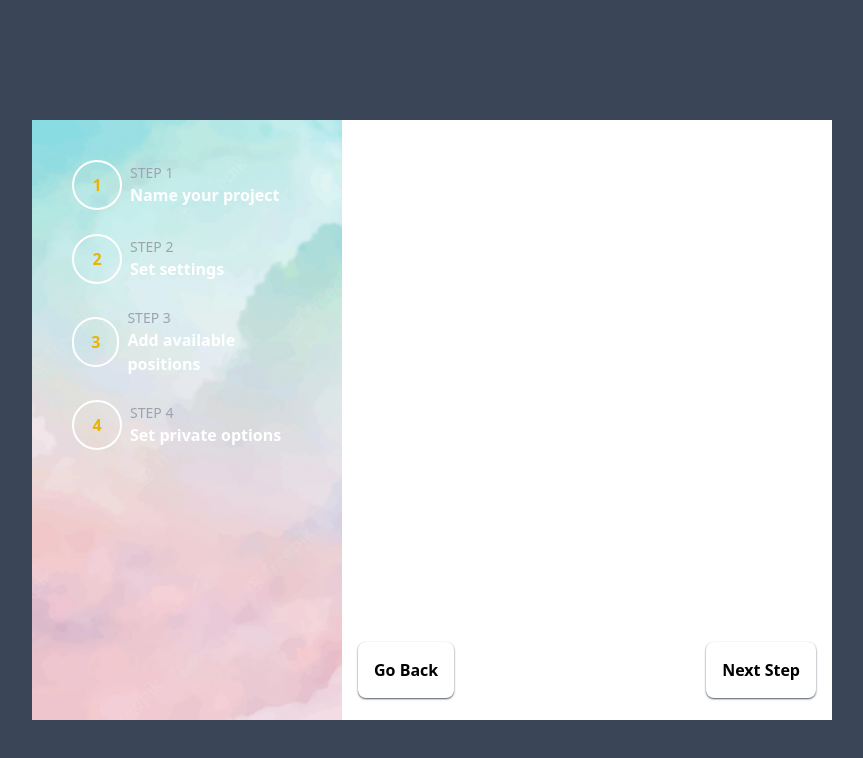
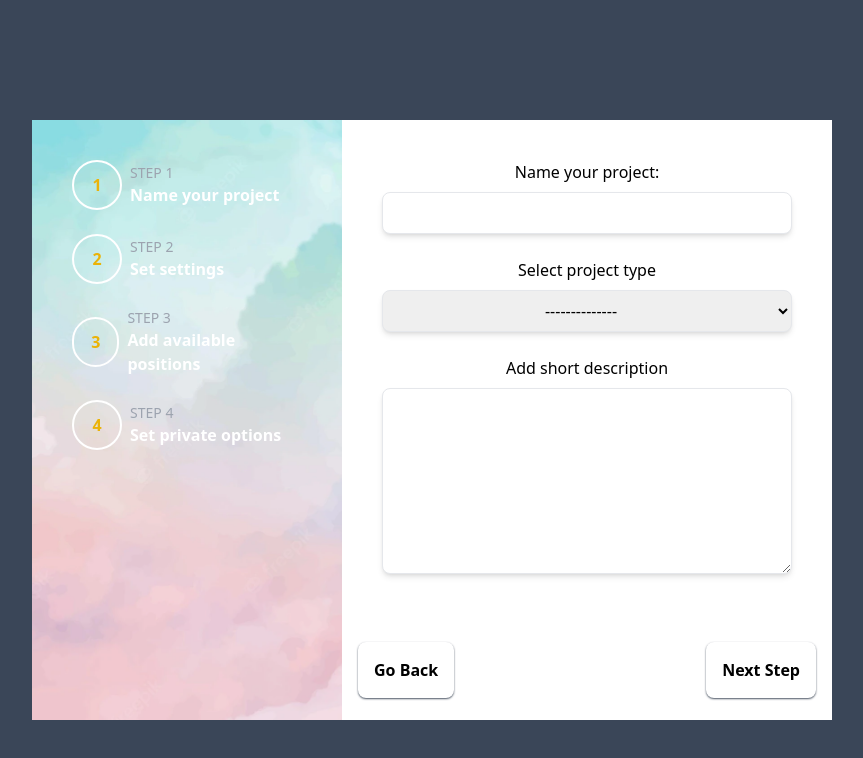
Before and after one commit to Davee89/FIND-ME-DEV, a React (Vite) app: page / in a window 1280 px wide. Shown: the top 758 px of the page, without its empty margins (208-1071 px from the left). Built offline with nearby package versions, Linux system fonts and the light colour scheme.

Commit message:
Forms added

```diff
--- /dev/null
+++ b/src/components/AddNewProject/FORMS/FormMembers/FormMembers.jsx
@@ -0,0 +1,23 @@
+import React from "react";
+
+const FormMembers = () => {
+	return (
+		<form>
+			<Input label="Name your project:" />
+
+			<SelectedInput
+				name="Select project type"
+				option={{ one: "--------------", two: "Frontend", three: "Backend", four: "Fullstack", five: "Other" }}
+			/>
+
+			<div className="mb-6 flex flex-col ">
+				<label className="text-center mb-2" htmlFor="description">
+					Add short description
+				</label>
+				<textarea className="border shadow-md text-center rounded-lg p-2" name="description" cols="30" rows="7"></textarea>
+			</div>
+		</form>
+	);
+};
+
+export default FormMembers;
--- /dev/null
+++ b/src/components/AddNewProject/FORMS/FormName/FormName.jsx
@@ -0,0 +1,25 @@
+import React from "react";
+import Input from "../../../UI/Input/Input";
+import SelectedInput from "../../../UI/SelectedInput/SelectedInput";
+
+const FormName = () => {
+	return (
+		<form>
+			<Input label="Name your project:" />
+
+			<SelectedInput
+				name="Select project type"
+				option={{ one: "--------------", two: "Frontend", three: "Backend", four: "Fullstack", five: "Other" }}
+			/>
+
+			<div className="mb-6 flex flex-col ">
+				<label className="text-center mb-2" htmlFor="description">
+					Add short description
+				</label>
+				<textarea className="border shadow-md text-center rounded-lg p-2" name="description" cols="30" rows="7"></textarea>
+			</div>
+		</form>
+	);
+};
+
+export default FormName;
--- /dev/null
+++ b/src/components/AddNewProject/FORMS/FormSettings/FormSettings.jsx
@@ -0,0 +1,23 @@
+import React from "react";
+
+const FormSettings = () => {
+	return (
+		<form>
+			<Input label="Name your project:" />
+
+			<SelectedInput
+				name="Select project type"
+				option={{ one: "--------------", two: "Frontend", three: "Backend", four: "Fullstack", five: "Other" }}
+			/>
+
+			<div className="mb-6 flex flex-col ">
+				<label className="text-center mb-2" htmlFor="description">
+					Add short description
+				</label>
+				<textarea className="border shadow-md text-center rounded-lg p-2" name="description" cols="30" rows="7"></textarea>
+			</div>
+		</form>
+	);
+};
+
+export default FormSettings;
--- a/src/components/AddNewProject/InputArea/InputArea.jsx
+++ b/src/components/AddNewProject/InputArea/InputArea.jsx
@@ -1,8 +1,12 @@
 import React from "react";
+import FormName from "../FORMS/FormName/FormName";
 
 const InputArea = () => {
 	return (
-		<div className="w-[330px] h-[500px] bg-white relative mx-auto top-[-90px] rounded-xl md:static md:rounded-none md:w-[490px]"></div>
+		<div className="w-[330px] h-[500px] p-10  bg-white relative mx-auto top-[-90px] rounded-xl md:top-0 md:rounded-none md:w-[490px]">
+			{/* <button className="absolute right-0 top-0 px-1 font-bold text-lg">X</button> */}
+			<FormName />
+		</div>
 	);
 };
 
--- a/src/components/UI/Button/Button.jsx
+++ b/src/components/UI/Button/Button.jsx
@@ -2,7 +2,7 @@ import React from "react";
 
 const Button = ({ name }) => {
 	return (
-		<button className="p-4 rounded-lg shadow-sm font-semibold shadow-gray-600 hover:bg-gradient-to-b from-blue-400 to-blue-700 hover:text-white">
+		<button className="p-4 rounded-lg shadow-sm font-semibold shadow-gray-600 hover:bg-gradient-to-b from-blue-200 to-cyan-200 hover:text-white">
 			{name}
 		</button>
 	);
--- /dev/null
+++ b/src/components/UI/Input/Input.jsx
@@ -0,0 +1,20 @@
+import React from "react";
+
+const Input = ({ name, type, value, label, title, classname }) => {
+	return (
+		<div className="mb-6 flex flex-col ">
+			<label className="text-center mb-2" htmlFor={name}>
+				{label}
+			</label>
+
+			<input
+				className={`border shadow-md ${classname} rounded-lg p-2 text-center`}
+				name={name}
+				value={value}
+				type={type}
+			/>
+		</div>
+	);
+};
+
+export default Input;
--- /dev/null
+++ b/src/components/UI/SelectedInput/SelectedInput.jsx
@@ -0,0 +1,20 @@
+import React from "react";
+
+const SelectedInput = ({ option, name }) => {
+	return (
+		<div className="mb-6 flex flex-col">
+			<label className="text-center mb-2" htmlFor="category">
+				{name}
+			</label>
+			<select className=" shadow-md text-center border rounded-lg p-2 " name="category">
+				<option value={option.one}>{option.one}</option>
+				<option value={option.two}>{option.two}</option>
+				<option value={option.three}>{option.three}</option>
+				<option value={option.four}>{option.four}</option>
+				<option value={option.five}>{option.five}</option>
+			</select>
+		</div>
+	);
+};
+
+export default SelectedInput;
```
